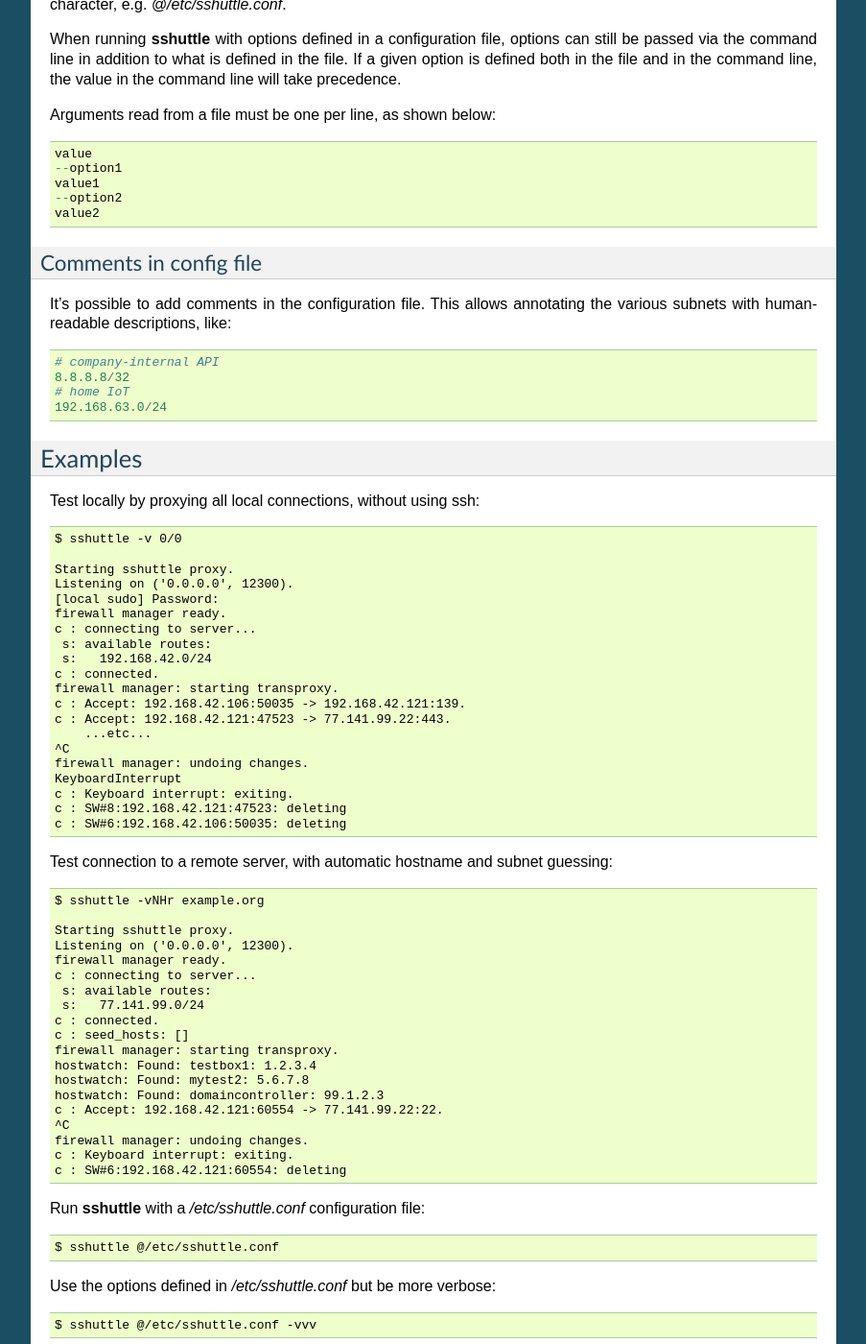
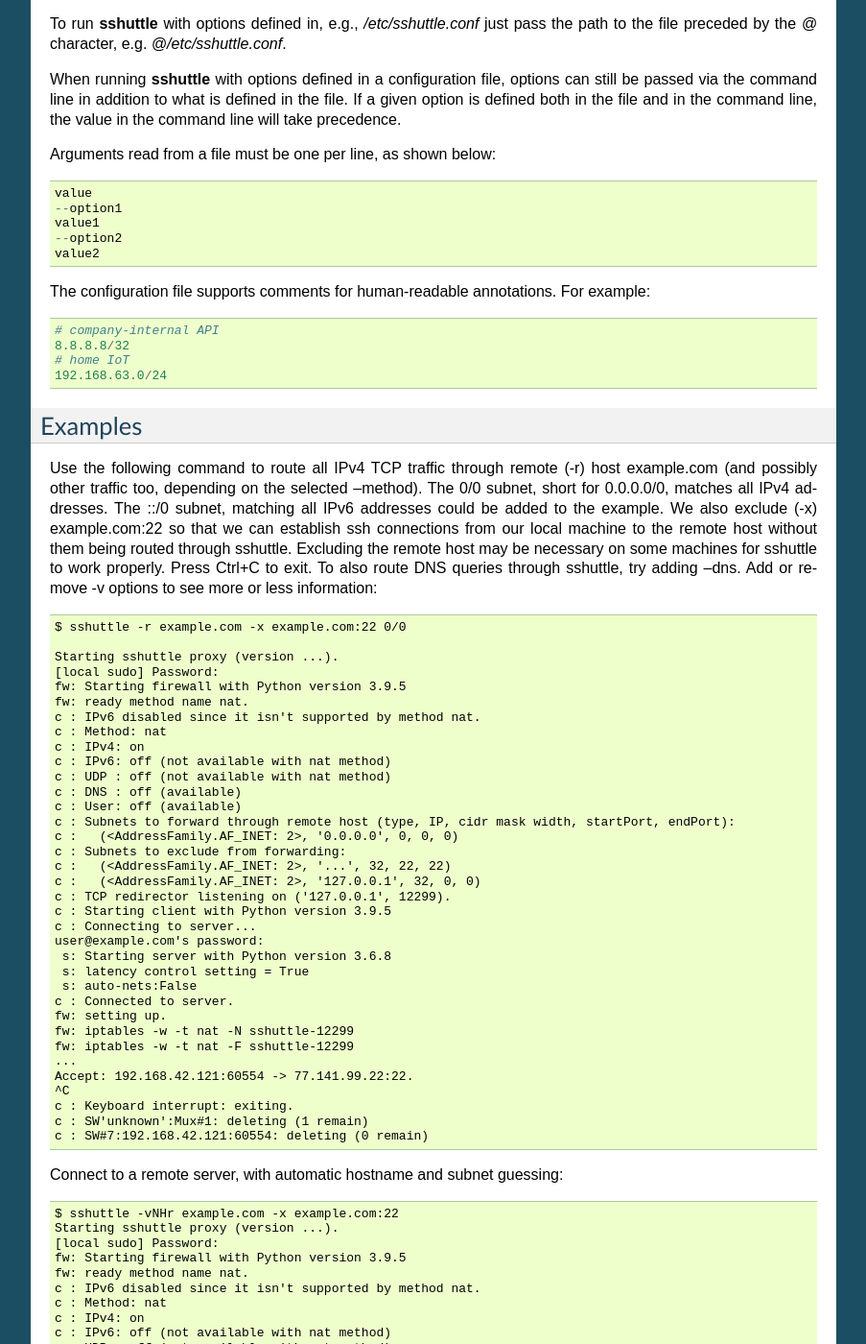
Before and after one commit to sshuttle/sshuttle, a Sphinx documentation site: the page built from docs/manpage.rst, in a window 1280 px wide and 1400 px high, scrolled down 3767 px. Shown: the whole window at 96% size, without its empty margins (198-1101 px from the left). Built offline with Sphinx 7.4.7, drawn with Linux system fonts in a browser that asks for light colours; the version number could not be read and is left out; some of the changed text lies outside the part shown.

Commit message:
Update documentation
The output in the examples provided in the man page hadn't been
updated as sshuttle changed its output over time.

The example of testing sshuttle without a remote host was removed. It
was the first example previously and it is something that is unlikely
users will wish to do.

Also:
 - Update some --help messages.
 - Manpage: Fix a typo.
 - Manpage: Mention that host specified with -r can be an ssh alias.
 - Eliminate variable only used once.

```diff
--- a/docs/manpage.rst
+++ b/docs/manpage.rst
@@ -10,8 +10,8 @@
 Description
 -----------
 :program:`sshuttle` allows you to create a VPN connection from your
-machine to any remote server that you can connect to via
-ssh, as long as that server has python 3.6 or higher.
+machine to any remote server that you can connect to via ssh, as long
+as that server has a sufficiently new Python installation.
 
 To work, you must have root access on the local machine,
 but you can have a normal account on the server.
@@ -31,22 +31,23 @@
 .. option:: <subnets>
 
     A list of subnets to route over the VPN, in the form
-    ``a.b.c.d[/width][port[-port]]``.  Valid examples are 1.2.3.4 (a
-    single IP address), 1.2.3.4/32 (equivalent to 1.2.3.4),
-    1.2.3.0/24 (a 24-bit subnet, ie. with a 255.255.255.0
-    netmask), and 0/0 ('just route everything through the
-    VPN'). Any of the previous examples are also valid if you append
-    a port or a port range, so 1.2.3.4:8000 will only tunnel traffic
-    that has as the destination port 8000 of 1.2.3.4 and
-    1.2.3.0/24:8000-9000 will tunnel traffic going to any port between
-    8000 and 9000 (inclusive) for all IPs in the 1.2.3.0/24 subnet.
-    A hostname can be provided instead of an IP address. If the
-    hostname resolves to multiple IPs, all of the IPs are included.
-    If a width is provided with a hostname that the width is applied
-    to all of the hostnames IPs (if they are all either IPv4 or IPv6).
-    Widths cannot be supplied to hostnames that resolve to both IPv4
-    and IPv6. Valid examples are example.com, example.com:8000,
-    example.com/24, example.com/24:8000 and example.com:8000-9000.
+    ``a.b.c.d[/width][port[-port]]``. Valid examples are 1.2.3.4 (a
+    single IP address) and 1.2.3.4/32 (equivalent to 1.2.3.4),
+    1.2.3.0/24 (a 24-bit subnet, ie. with a 255.255.255.0 netmask).
+    Specify subnets 0/0 to match all IPv4 addresses and ::/0 to match
+    all IPv6 addresses. Any of the previous examples are also valid if
+    you append a port or a port range, so 1.2.3.4:8000 will only
+    tunnel traffic that has as the destination port 8000 of 1.2.3.4
+    and 1.2.3.0/24:8000-9000 will tunnel traffic going to any port
+    between 8000 and 9000 (inclusive) for all IPs in the 1.2.3.0/24
+    subnet. A hostname can be provided instead of an IP address. If
+    the hostname resolves to multiple IPs, all of the IPs are
+    included. If a width is provided with a hostname, the width is
+    applied to all of the hostnames IPs (if they are all either IPv4
+    or IPv6). Widths cannot be supplied to hostnames that resolve to
+    both IPv4 and IPv6. Valid examples are example.com,
+    example.com:8000, example.com/24, example.com/24:8000 and
+    example.com:8000-9000.
 
 .. option:: --method <auto|nat|nft|tproxy|pf|ipfw>
 
@@ -141,7 +142,10 @@
     The remote hostname and optional username and ssh
     port number to use for connecting to the remote server.
     For example, example.com, testuser@example.com,
-    testuser@example.com:2222, or example.com:2244.
+    testuser@example.com:2222, or example.com:2244. This
+    hostname is passed to ssh, so it will recognize any
+    aliases and settings you may have configured in
+    ~/.ssh/config.
 
 .. option:: -x <subnet>, --exclude=<subnet>
 
@@ -305,11 +309,8 @@
     --option2
     value2
 
-Comments in config file
-.......................
-
-It's possible to add comments in the configuration file. This allows annotating the
-various subnets with human-readable descriptions, like::
+The configuration file supports comments for human-readable
+annotations. For example::
 
     # company-internal API
     8.8.8.8/32
@@ -319,51 +320,96 @@
 
 Examples
 --------
-Test locally by proxying all local connections, without using ssh::
 
-    $ sshuttle -v 0/0
+Use the following command to route all IPv4 TCP traffic through remote
+(-r) host example.com (and possibly other traffic too, depending on
+the selected --method). The 0/0 subnet, short for 0.0.0.0/0, matches
+all IPv4 addresses. The ::/0 subnet, matching all IPv6 addresses could
+be added to the example. We also exclude (-x) example.com:22 so that
+we can establish ssh connections from our local machine to the remote
+host without them being routed through sshuttle. Excluding the remote
+host may be necessary on some machines for sshuttle to work properly.
+Press Ctrl+C to exit. To also route DNS queries through sshuttle, try
+adding --dns. Add or remove -v options to see more or less
+information::
 
-    Starting sshuttle proxy.
-    Listening on ('0.0.0.0', 12300).
+    $ sshuttle -r example.com -x example.com:22 0/0
+
+    Starting sshuttle proxy (version ...).
     [local sudo] Password:
-    firewall manager ready.
-    c : connecting to server...
-     s: available routes:
-     s:   192.168.42.0/24
-    c : connected.
-    firewall manager: starting transproxy.
-    c : Accept: 192.168.42.106:50035 -> 192.168.42.121:139.
-    c : Accept: 192.168.42.121:47523 -> 77.141.99.22:443.
-        ...etc...
+    fw: Starting firewall with Python version 3.9.5
+    fw: ready method name nat.
+    c : IPv6 disabled since it isn't supported by method nat.
+    c : Method: nat
+    c : IPv4: on
+    c : IPv6: off (not available with nat method)
+    c : UDP : off (not available with nat method)
+    c : DNS : off (available)
+    c : User: off (available)
+    c : Subnets to forward through remote host (type, IP, cidr mask width, startPort, endPort):
+    c :   (<AddressFamily.AF_INET: 2>, '0.0.0.0', 0, 0, 0)
+    c : Subnets to exclude from forwarding:
+    c :   (<AddressFamily.AF_INET: 2>, '...', 32, 22, 22)
+    c :   (<AddressFamily.AF_INET: 2>, '127.0.0.1', 32, 0, 0)
+    c : TCP redirector listening on ('127.0.0.1', 12299).
+    c : Starting client with Python version 3.9.5
+    c : Connecting to server...
+    user@example.com's password:
+     s: Starting server with Python version 3.6.8
+     s: latency control setting = True
+     s: auto-nets:False
+    c : Connected to server.
+    fw: setting up.
+    fw: iptables -w -t nat -N sshuttle-12299
+    fw: iptables -w -t nat -F sshuttle-12299
+    ...
+    Accept: 192.168.42.121:60554 -> 77.141.99.22:22.
     ^C
-    firewall manager: undoing changes.
-    KeyboardInterrupt
     c : Keyboard interrupt: exiting.
-    c : SW#8:192.168.42.121:47523: deleting
-    c : SW#6:192.168.42.106:50035: deleting
+    c : SW'unknown':Mux#1: deleting (1 remain)
+    c : SW#7:192.168.42.121:60554: deleting (0 remain)
 
-Test connection to a remote server, with automatic hostname
+
+Connect to a remote server, with automatic hostname
 and subnet guessing::
 
-    $ sshuttle -vNHr example.org
-
-    Starting sshuttle proxy.
-    Listening on ('0.0.0.0', 12300).
-    firewall manager ready.
-    c : connecting to server...
+    $ sshuttle -vNHr example.com -x example.com:22
+    Starting sshuttle proxy (version ...).
+    [local sudo] Password:
+    fw: Starting firewall with Python version 3.9.5
+    fw: ready method name nat.
+    c : IPv6 disabled since it isn't supported by method nat.
+    c : Method: nat
+    c : IPv4: on
+    c : IPv6: off (not available with nat method)
+    c : UDP : off (not available with nat method)
+    c : DNS : off (available)
+    c : User: off (available)
+    c : Subnets to forward through remote host (type, IP, cidr mask width, startPort, endPort):
+    c : NOTE: Additional subnets to forward may be added below by --auto-nets.
+    c : Subnets to exclude from forwarding:
+    c :   (<AddressFamily.AF_INET: 2>, '...', 32, 22, 22)
+    c :   (<AddressFamily.AF_INET: 2>, '127.0.0.1', 32, 0, 0)
+    c : TCP redirector listening on ('127.0.0.1', 12300).
+    c : Starting client with Python version 3.9.5
+    c : Connecting to server...
+    user@example.com's password:
+     s: Starting server with Python version 3.6.8
+     s: latency control setting = True
+     s: auto-nets:True
+    c : Connected to server.
+    c : seed_hosts: []
      s: available routes:
      s:   77.141.99.0/24
-    c : connected.
-    c : seed_hosts: []
-    firewall manager: starting transproxy.
-    hostwatch: Found: testbox1: 1.2.3.4
-    hostwatch: Found: mytest2: 5.6.7.8
-    hostwatch: Found: domaincontroller: 99.1.2.3
+    fw: setting up.
+    fw: iptables -w -t nat -N sshuttle-12300
+    fw: iptables -w -t nat -F sshuttle-12300
+    ...
     c : Accept: 192.168.42.121:60554 -> 77.141.99.22:22.
     ^C
-    firewall manager: undoing changes.
     c : Keyboard interrupt: exiting.
-    c : SW#6:192.168.42.121:60554: deleting
+    c : SW'unknown':Mux#1: deleting (1 remain)
+    c : SW#7:192.168.42.121:60554: deleting (0 remain)
 
 Run :program:`sshuttle` with a `/etc/sshuttle.conf` configuration file::
 
--- a/docs/usage.rst
+++ b/docs/usage.rst
@@ -11,6 +11,10 @@
     sshuttle -r username@sshserver 0.0.0.0/0
 
 - Use the :option:`sshuttle -r` parameter to specify a remote server.
+  One some systems, you may also need to use the :option:`sshuttle -x`
+  parameter to exclude sshserver or sshserver:22 so that your local
+  machine can communicate directly to sshserver without it being
+  redirected by sshuttle.
 
 - By default sshuttle will automatically choose a method to use. Override with
   the :option:`sshuttle --method` parameter.
```
Also changed, not shown: 3 other files.
